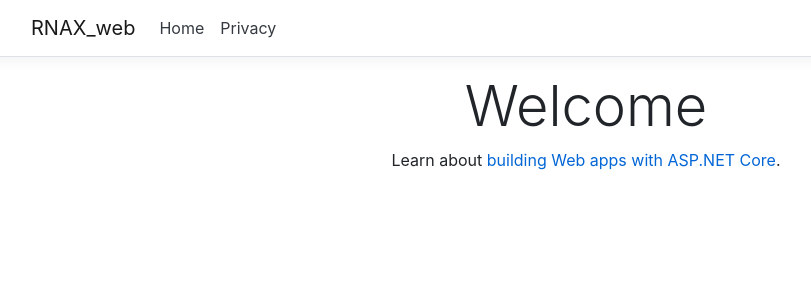
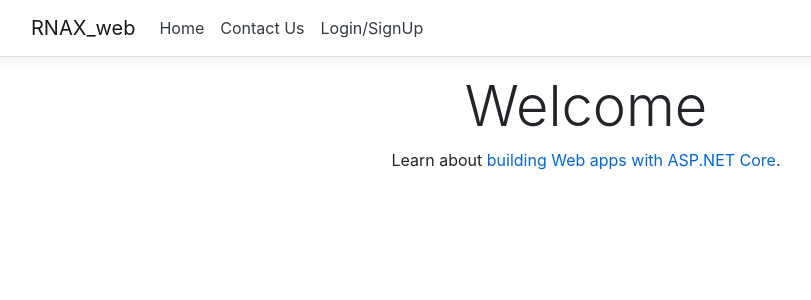
Before and after one commit to RNAX-tech/RNAX-Website, an ASP.NET Core app: page / in a window 1280 px wide. Shown: the top 300 px of the page, without its empty margins (54-865 px from the left). Run offline with ASP.NET Core 8, Linux system fonts and the light colour scheme.

Commit message:
Added Login Page to Controller

```diff
--- a/RNAX-web/Controllers/HomeController.cs
+++ b/RNAX-web/Controllers/HomeController.cs
@@ -28,6 +28,11 @@ namespace RNAX_web.Controllers
             return View();
         }
 
+        public IActionResult Login()
+        {
+            return View();
+        }
+
         [ResponseCache(Duration = 0, Location = ResponseCacheLocation.None, NoStore = true)]
         public IActionResult Error()
         {
--- a/RNAX-web/Views/Shared/_Layout.cshtml
+++ b/RNAX-web/Views/Shared/_Layout.cshtml
@@ -22,7 +22,10 @@
                             <a class="nav-link text-dark" asp-area="" asp-controller="Home" asp-action="Index">Home</a>
                         </li>
                         <li class="nav-item">
-                            <a class="nav-link text-dark" asp-area="" asp-controller="Home" asp-action="Privacy">Privacy</a>
+                            <a class="nav-link text-dark" asp-area="" asp-controller="Home" asp-action="Privacy">Contact Us</a>
+                        </li>
+                        <li class="nav-item">
+                            <a class="nav-link text-dark" asp-area="" asp-controller="Home" asp-action="Login">Login/SignUp</a>
                         </li>
                     </ul>
                 </div>
```
